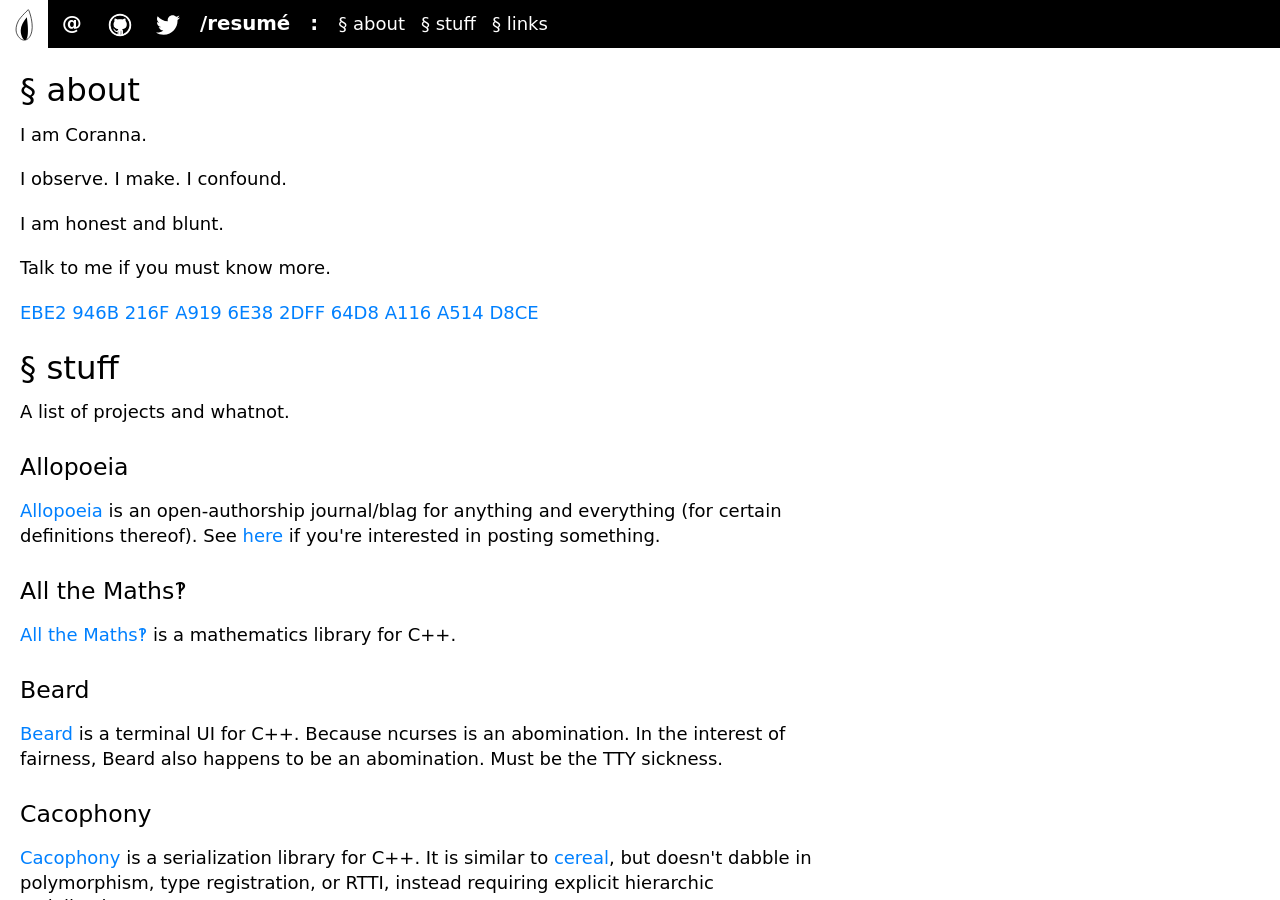
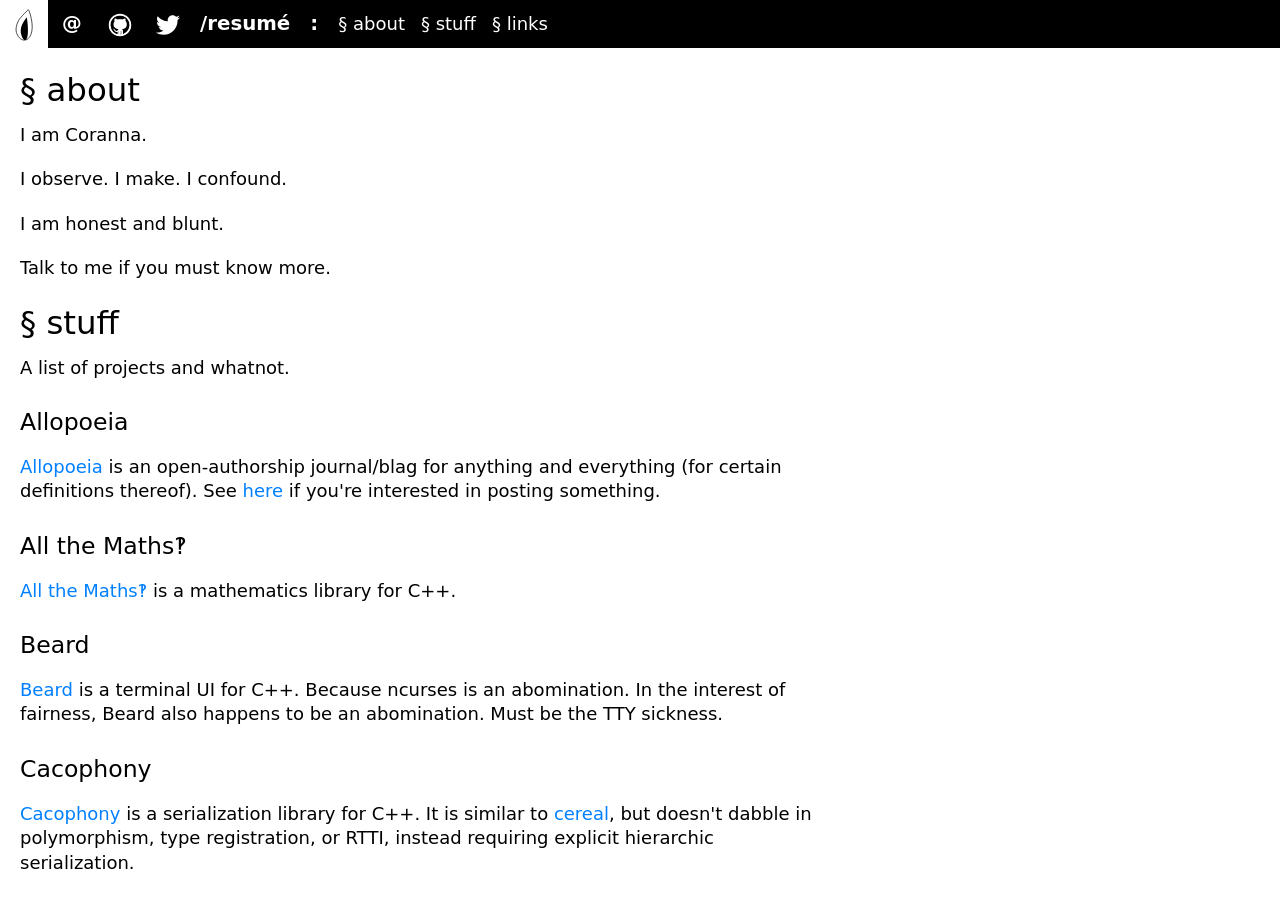
Before and after one commit to komiga/homesite, a Jekyll site: the page built from index.html, in a window 1280 px wide and 900 px high. Built offline with Jekyll 4.4.1, drawn with Linux system fonts in a browser that asks for light colours.

Commit message:
Removed OpenPGP key.

```diff
--- a/index.html
+++ b/index.html
@@ -24,7 +24,6 @@ title: komiga
 
 <p>Talk to me if you must know more.</p>
 
-<p><a target="_blank" href="/files/public.asc" title="OpenPGP key">EBE2 946B 216F A919 6E38 2DFF 64D8 A116 A514 D8CE</a></p>
 
 <h1>&sect; stuff<a class="para-ref" id="stuff" href="#stuff"></a></h1>
 
```
Also changed, not shown: 1 other file.
